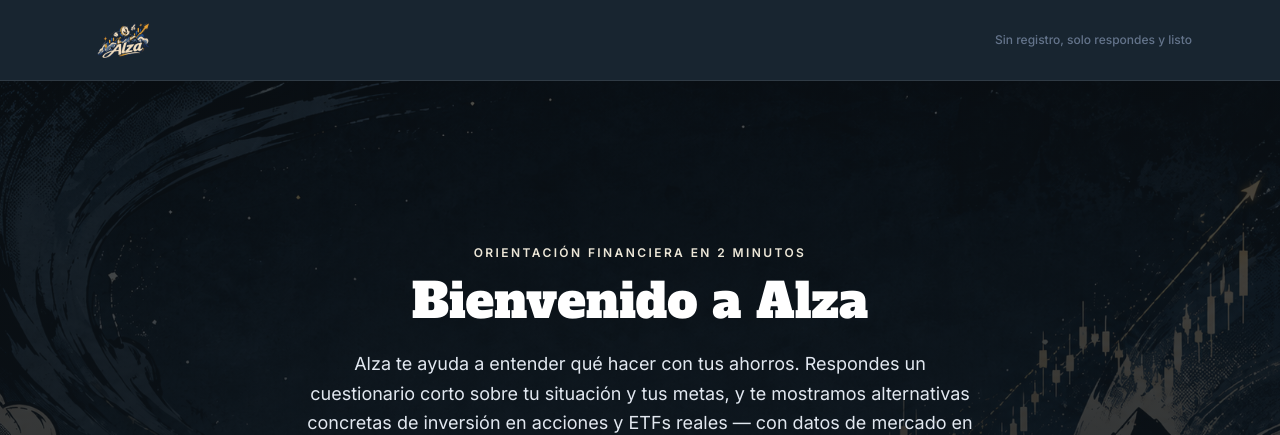
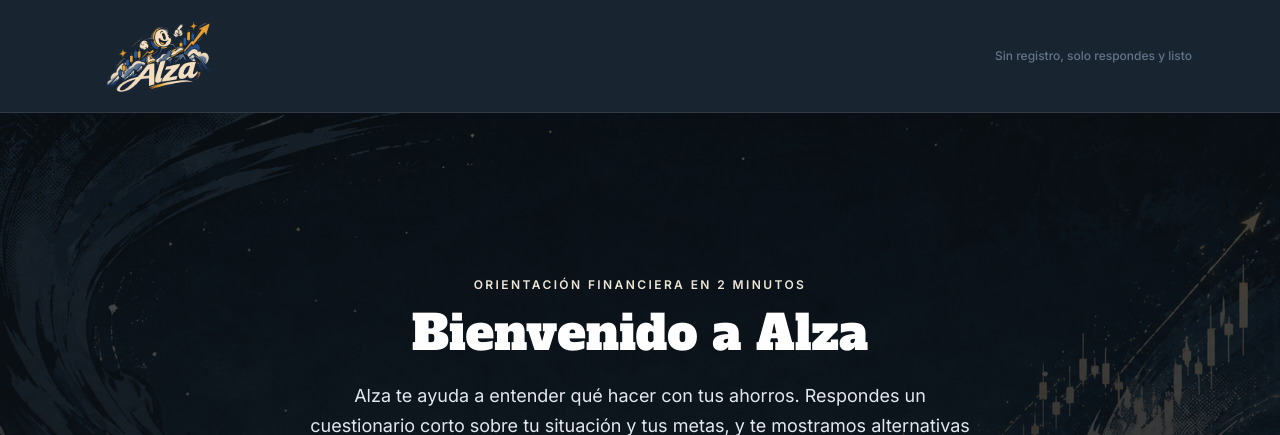
Before and after one commit to miguelclp2024/Alza, a FastAPI app: page / in a window 1280 px wide. Shown: the top 435 px of the page. Run offline with FastAPI, Linux system fonts and the light colour scheme; data comes from the database, SQL or seed files in the repository; some libraries are stand-ins or nearby versions.

Commit message:
Listo para desplegar: driver de Postgres, logo mas grande, favicon corregido

```diff
--- a/app/database.py
+++ b/app/database.py
@@ -3,8 +3,12 @@
 
 from app.config import DATABASE_URL
 
-connect_args = {"check_same_thread": False} if DATABASE_URL.startswith("sqlite") else {}
-engine = create_engine(DATABASE_URL, connect_args=connect_args)
+# Algunos proveedores (Render, Railway) todavia entregan el esquema viejo
+# "postgres://"; SQLAlchemy 2.x requiere "postgresql://".
+_DATABASE_URL = DATABASE_URL.replace("postgres://", "postgresql://", 1)
+
+connect_args = {"check_same_thread": False} if _DATABASE_URL.startswith("sqlite") else {}
+engine = create_engine(_DATABASE_URL, connect_args=connect_args)
 SessionLocal = sessionmaker(autocommit=False, autoflush=False, bind=engine)
 
 
--- a/app/templates/base.html
+++ b/app/templates/base.html
@@ -27,9 +27,9 @@
 <body class="bg-navy-dark text-slate-100 font-sans min-h-screen flex flex-col">
 
 <nav class="border-b border-white/10 bg-navy">
-  <div class="max-w-6xl mx-auto px-6 py-4 flex items-center justify-between">
+  <div class="max-w-6xl mx-auto px-6 py-2 flex items-center justify-between">
     <a href="/" class="flex items-center">
-      <img src="/static/img/alza_logo.png" alt="Alza" class="h-12 w-auto mix-blend-lighten">
+      <img src="/static/img/alza_logo.png" alt="Alza" class="h-24 w-auto mix-blend-lighten">
     </a>
     <div class="flex items-center gap-6 text-sm font-medium">
       {% if user and user.perfil and user.perfil.confirmado %}
--- a/requirements.txt
+++ b/requirements.txt
@@ -1,6 +1,7 @@
 fastapi==0.115.6
 uvicorn[standard]==0.32.1
 sqlalchemy==2.0.36
+psycopg2-binary==2.9.10
 itsdangerous==2.2.0
 python-multipart==0.0.19
 jinja2==3.1.4
```
